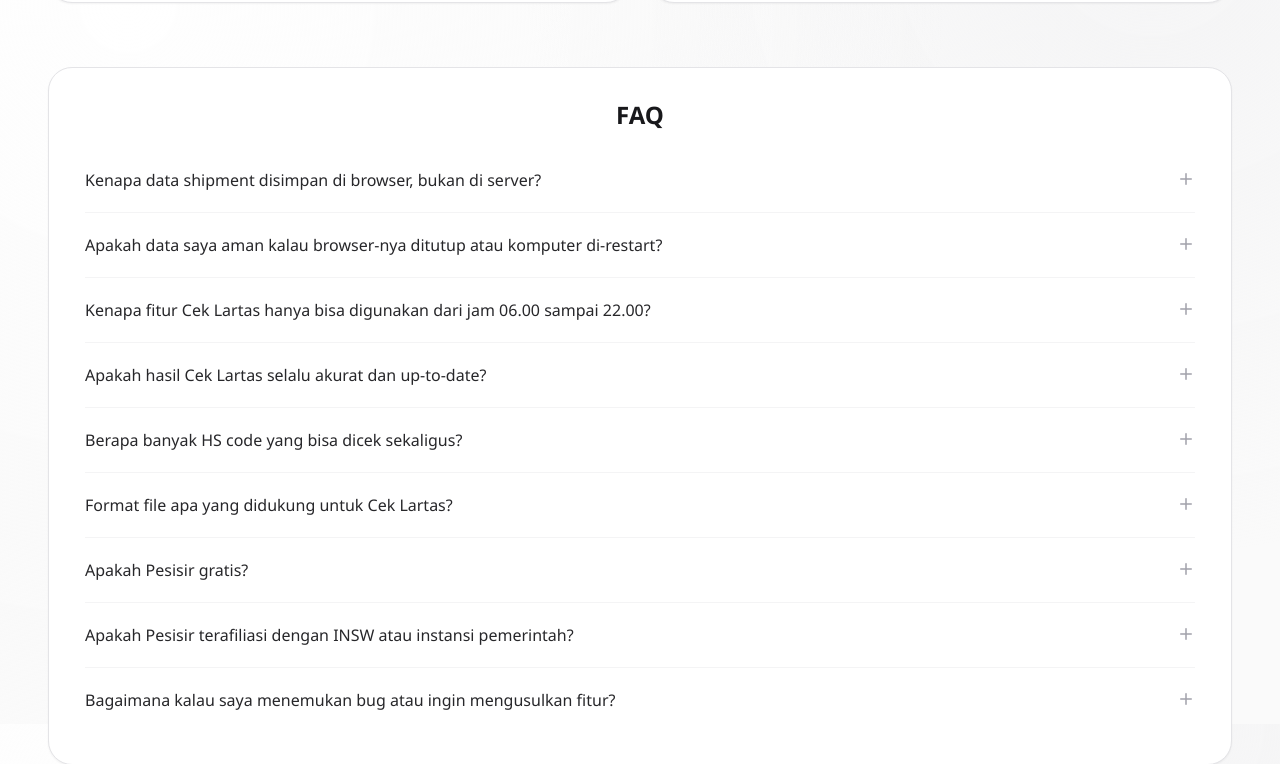
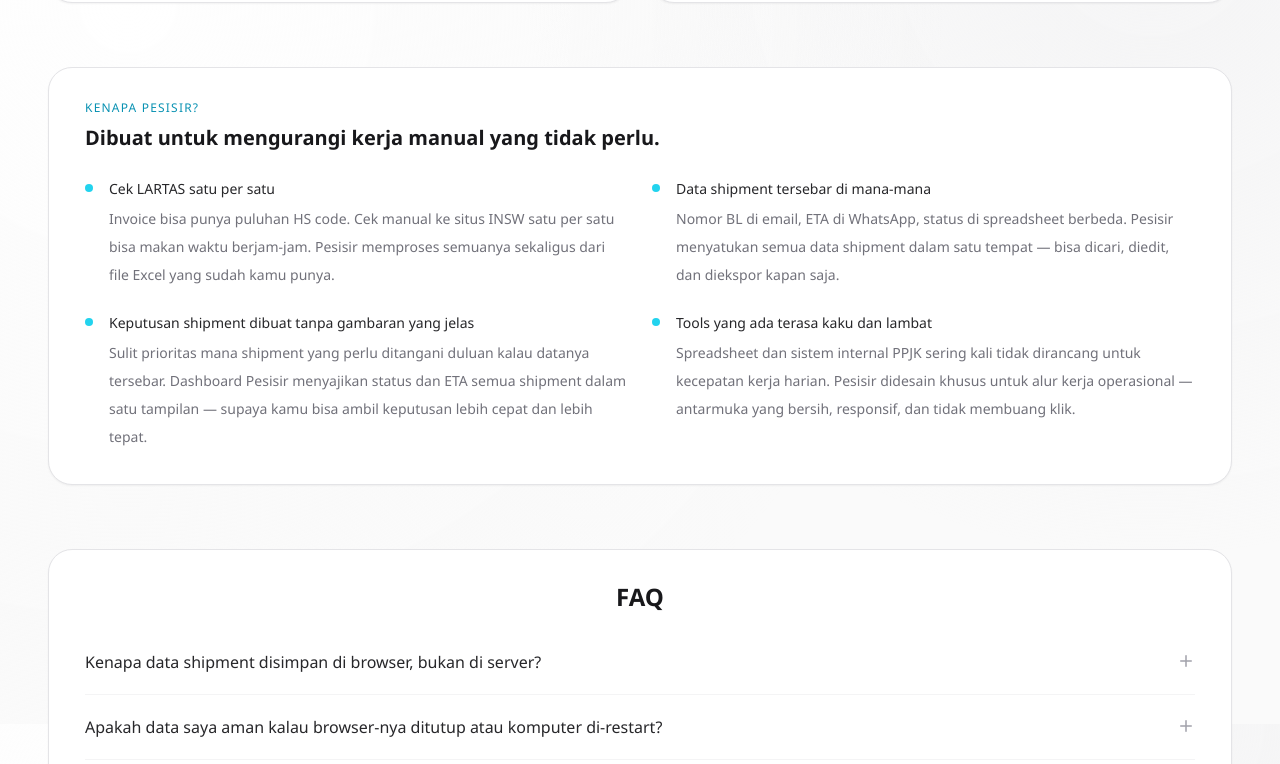
Before and after one commit to apktntaj/insscan, a Next.js app: page / in a window 1280 px wide. Shown: the part 876-1640 px from the top of the page. Built offline with nearby package versions, Linux system fonts and the light colour scheme.

Commit message:
Add why use pesisir section into landing page

```diff
--- a/app/page.jsx
+++ b/app/page.jsx
@@ -31,6 +31,29 @@
     cta: "Lihat Shipments",
     accent: "from-sky-500/20 to-cyan-500/20",
     dot: "bg-sky-500",
+  },
+];
+
+const whyReasons = [
+  {
+    pain: "Cek LARTAS satu per satu",
+    solve:
+      "Invoice bisa punya puluhan HS code. Cek manual ke situs INSW satu per satu bisa makan waktu berjam-jam. Pesisir memproses semuanya sekaligus dari file Excel yang sudah kamu punya.",
+  },
+  {
+    pain: "Data shipment tersebar di mana-mana",
+    solve:
+      "Nomor BL di email, ETA di WhatsApp, status di spreadsheet berbeda. Pesisir menyatukan semua data shipment dalam satu tempat — bisa dicari, diedit, dan diekspor kapan saja.",
+  },
+  {
+    pain: "Keputusan shipment dibuat tanpa gambaran yang jelas",
+    solve:
+      "Sulit prioritas mana shipment yang perlu ditangani duluan kalau datanya tersebar. Dashboard Pesisir menyajikan status dan ETA semua shipment dalam satu tampilan — supaya kamu bisa ambil keputusan lebih cepat dan lebih tepat.",
+  },
+  {
+    pain: "Tools yang ada terasa kaku dan lambat",
+    solve:
+      "Spreadsheet dan sistem internal PPJK sering kali tidak dirancang untuk kecepatan kerja harian. Pesisir didesain khusus untuk alur kerja operasional — antarmuka yang bersih, responsif, dan tidak membuang klik.",
   },
 ];
 
@@ -171,6 +194,24 @@
       </section>
 
       <section className="rounded-3xl border border-zinc-200 bg-white px-7 py-8 shadow-sm sm:px-9">
+        <p className="text-xs font-medium uppercase tracking-widest text-cyan-600">Kenapa Pesisir?</p>
+        <h3 className="mt-2 text-lg font-semibold text-zinc-900 sm:text-xl">
+          Dibuat untuk mengurangi kerja manual yang tidak perlu.
+        </h3>
+        <div className="mt-7 grid grid-cols-1 gap-6 sm:grid-cols-2">
+          {whyReasons.map((item) => (
+            <div key={item.pain} className="flex gap-4">
+              <div className="mt-1 h-2 w-2 shrink-0 rounded-full bg-cyan-400" />
+              <div>
+                <p className="text-sm font-medium text-zinc-800">{item.pain}</p>
+                <p className="mt-1.5 text-sm leading-7 text-zinc-500">{item.solve}</p>
+              </div>
+            </div>
+          ))}
+        </div>
+      </section>
+
+      <section className="rounded-3xl border border-zinc-200 bg-white px-7 py-8 shadow-sm sm:px-9">
         <h3 className="text-2xl text-center font-semibold text-zinc-900">FAQ</h3>
         <div className="mt-4">
           {faqs.map((faq, index) => (
```
